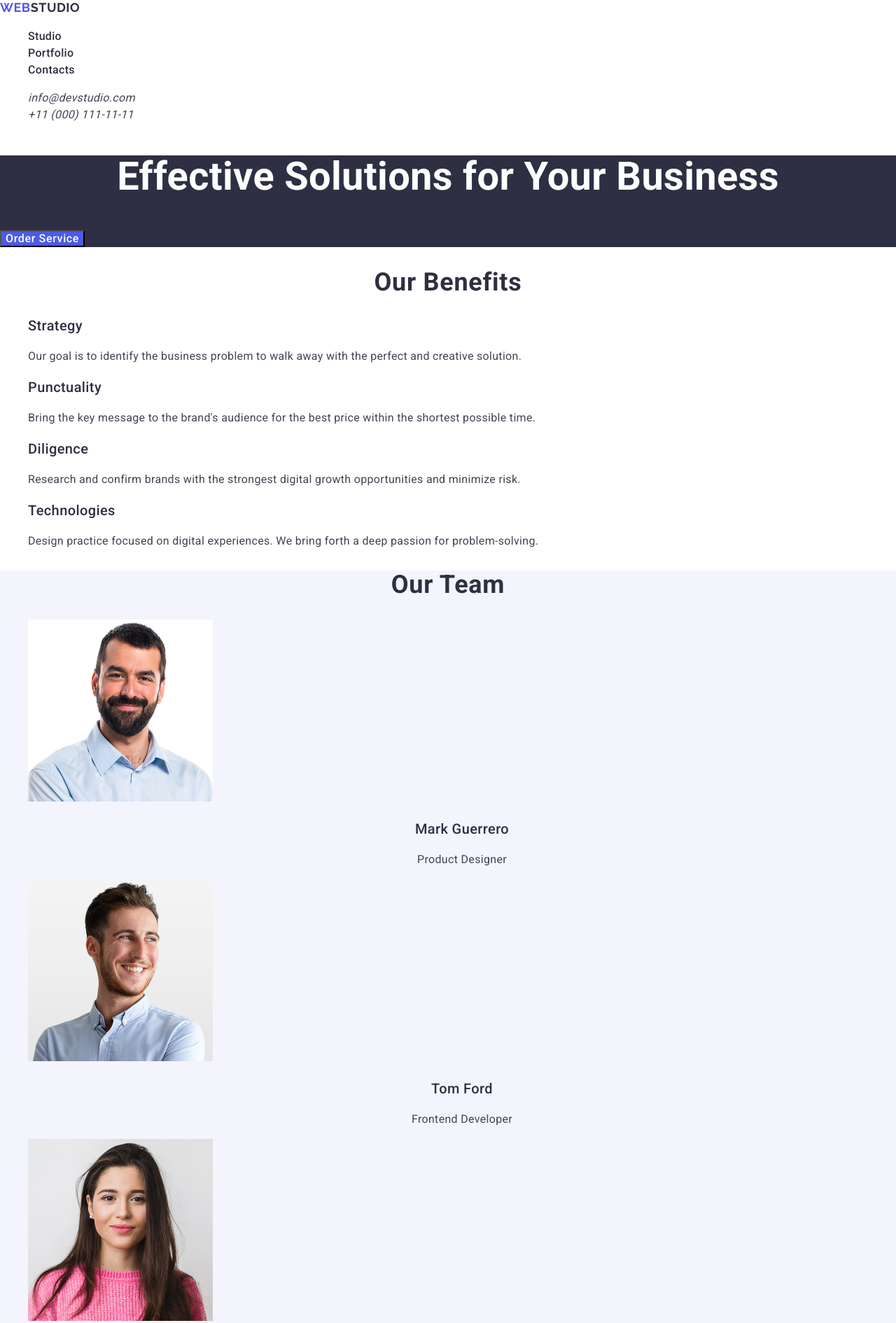
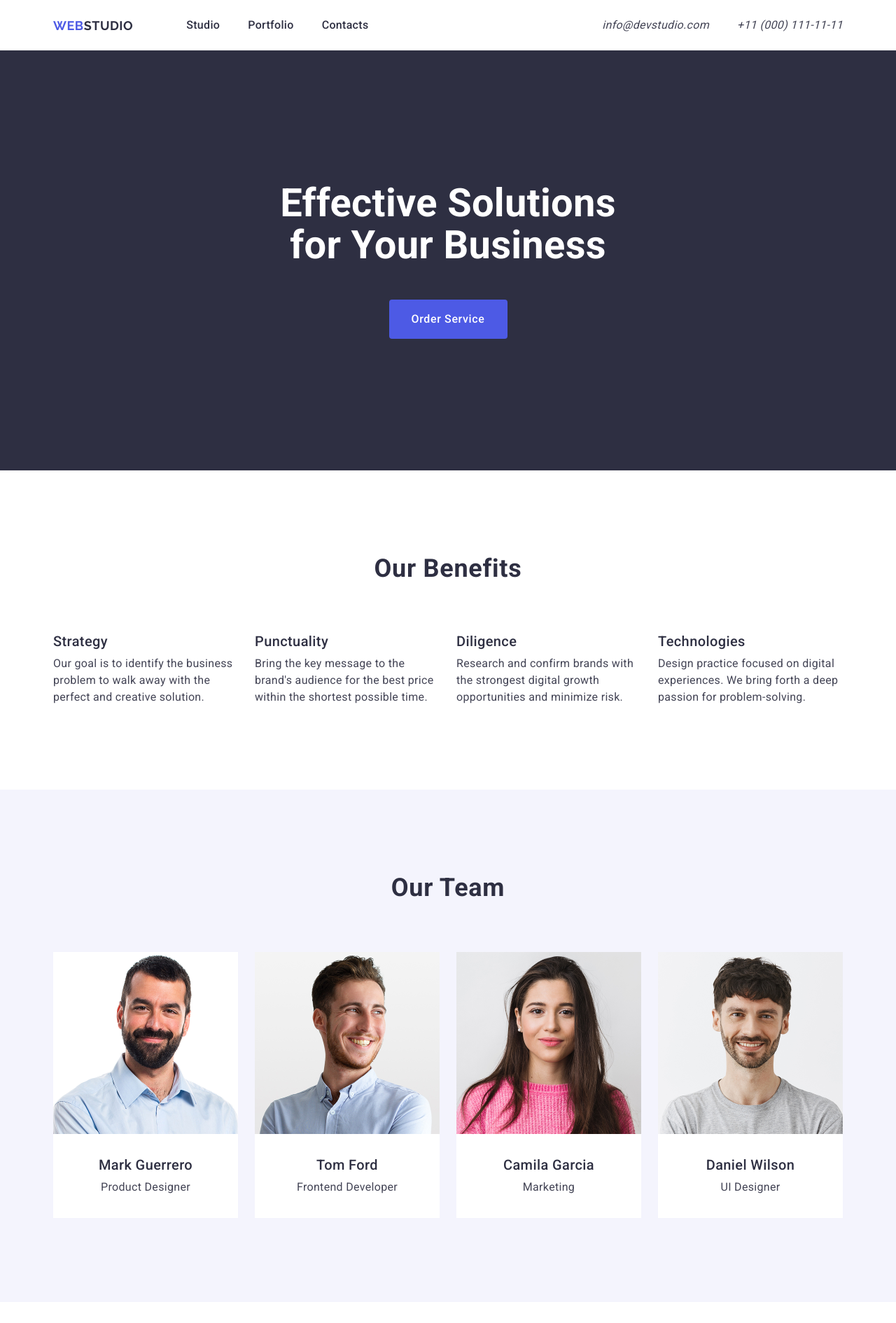
Before and after one commit to Vl-as/my-first-project, a plain HTML site: page index.html in a window 1280 px wide. Shown: the top 1890 px of the page at 70% size. Drawn offline with Linux system fonts and the light colour scheme.

Commit message:
add css styles

```diff
--- a/css/styles.css
+++ b/css/styles.css
@@ -7,12 +7,37 @@ body {
   font-size: 16px;
 }
 
+h1,
+h2,
+h3,
+h4,
+h5,
+h6,
+p {
+  margin: 0;
+}
+
+ul,
+ol {
+  margin: 0;
+  padding-left: 0;
+}
+
+img {
+  display: block;
+}
+
 a {
   text-decoration: none;
 }
 
 ul {
   list-style-type: none;
+}
+
+.container {
+  max-width: 1128px;
+  margin: 0 auto;
 }
 
 .solutions,
@@ -33,6 +58,13 @@ ul {
   font-weight: 500;
   letter-spacing: 0.04em;
   color: #ffffff;
+  border: 0;
+  border-radius: 4px;
+  width: 169px;
+  height: 56px;
+  display: block;
+  margin: 48px auto 0;
+  cursor: pointer;
 }
 
 .button:hover {
@@ -56,6 +88,8 @@ ul {
 .menu .link {
   font-weight: 500;
   color: #2e2f42;
+  padding: 24px 0;
+  display: inline-block;
 }
 
 .contacts .link {
@@ -104,3 +138,115 @@ h3 {
   font-weight: 400;
   color: #f4f4fd;
 }
+
+.menu ul {
+  display: flex;
+  gap: 40px;
+}
+
+.nav-wrapper {
+  display: flex;
+  gap: 76px;
+  align-items: center;
+}
+
+.contacts ul {
+  display: flex;
+  gap: 40px;
+}
+
+.header-wrapper {
+  display: flex;
+  justify-content: space-between;
+  align-items: center;
+}
+
+.solutions {
+  padding: 188px 0;
+}
+
+.benefits {
+  padding: 120px 0;
+}
+.benefits ul {
+  margin-top: 72px;
+  display: flex;
+  gap: 24px;
+}
+
+.benefits li {
+  max-width: calc((100% - 72px) / 4);
+}
+
+.benefits p {
+  margin-top: 8px;
+}
+
+.team {
+  padding: 120px 0;
+}
+
+.team ul {
+  margin-top: 72px;
+  display: flex;
+  gap: 24px;
+}
+
+.team li {
+  max-width: calc((100% - 72px) / 4);
+  background-color: #fff;
+  padding-bottom: 32px;
+  overflow: hidden;
+}
+
+.team h3 {
+  margin-top: 32px;
+}
+
+.team p {
+  margin-top: 8px;
+}
+
+.team img {
+  object-fit: cover;
+}
+
+.portfolio {
+  padding: 120px 0;
+}
+.portfolio ul {
+  margin-top: 72px;
+  display: flex;
+  flex-wrap: wrap;
+  gap: 24px;
+}
+.portfolio li {
+  max-width: calc((100% - 48px) / 3);
+  overflow: hidden;
+  padding-bottom: 32px;
+}
+
+.portfolio img {
+  object-fit: cover;
+}
+.portfolio h3 {
+  margin-top: 32px;
+  padding-left: 16px;
+}
+.portfolio p {
+  margin-top: 8px;
+  padding-left: 16px;
+}
+
+.footer {
+  padding: 100px 0;
+}
+
+.footer .logo {
+  color: #fff;
+}
+
+.footer p {
+  margin-top: 16px;
+  max-width: 264px;
+}
--- a/index.html
+++ b/index.html
@@ -15,6 +15,8 @@
   </head>
   <body>
     <header>
+      <div class="container header-wrapper">
+        <div class="nav-wrapper">
           <a class="logo" href="./index.html"><span>Web</span>Studio</a>
           <nav class="menu">
             <ul>
@@ -23,6 +25,7 @@
               <li><a class="link" href="#">Contacts</a></li>
             </ul>
           </nav>
+        </div>
         <address class="contacts">
           <ul>
             <li>
@@ -35,20 +38,27 @@
             </li>
           </ul>
         </address>
+      </div>
     </header>
     <main>
       <section class="solutions">
-        <h1 class="title">Effective Solutions for Your Business</h1>
+        <div class="container">
+          <h1 class="title">
+            Effective Solutions <br />
+            for Your Business
+          </h1>
           <button class="button" type="button">Order Service</button>
+        </div>
       </section>
       <section class="benefits">
+        <div class="container">
           <h2 class="section-title">Our Benefits</h2>
           <ul>
             <li>
               <h3>Strategy</h3>
               <p>
-              Our goal is to identify the business problem to walk away with the
-              perfect and creative solution.
+                Our goal is to identify the business problem to walk away with
+                the perfect and creative solution.
               </p>
             </li>
             <li>
@@ -73,8 +83,10 @@
               </p>
             </li>
           </ul>
+        </div>
       </section>
       <section class="team">
+        <div class="container">
           <h2 class="section-title">Our Team</h2>
           <ul>
             <li>
@@ -98,8 +110,10 @@
               <p>UI Designer</p>
             </li>
           </ul>
+        </div>
       </section>
       <section class="portfolio">
+        <div class="container">
           <h2 class="section-title">Our Portfolio</h2>
           <ul>
             <li>
@@ -157,14 +171,17 @@
               <p>Marketing</p>
             </li>
           </ul>
+        </div>
       </section>
     </main>
     <footer class="footer">
+      <div class="container">
         <a class="logo" href="./index.html"><span>Web</span>Studio</a>
         <p>
-        Increase the flow of customers and sales for your business with digital
-        marketing & growth solutions.
+          Increase the flow of customers and sales for your business with
+          digital marketing & growth solutions.
         </p>
+      </div>
     </footer>
   </body>
 </html>
```
Lines whose indentation alone changed are shown as unchanged.
